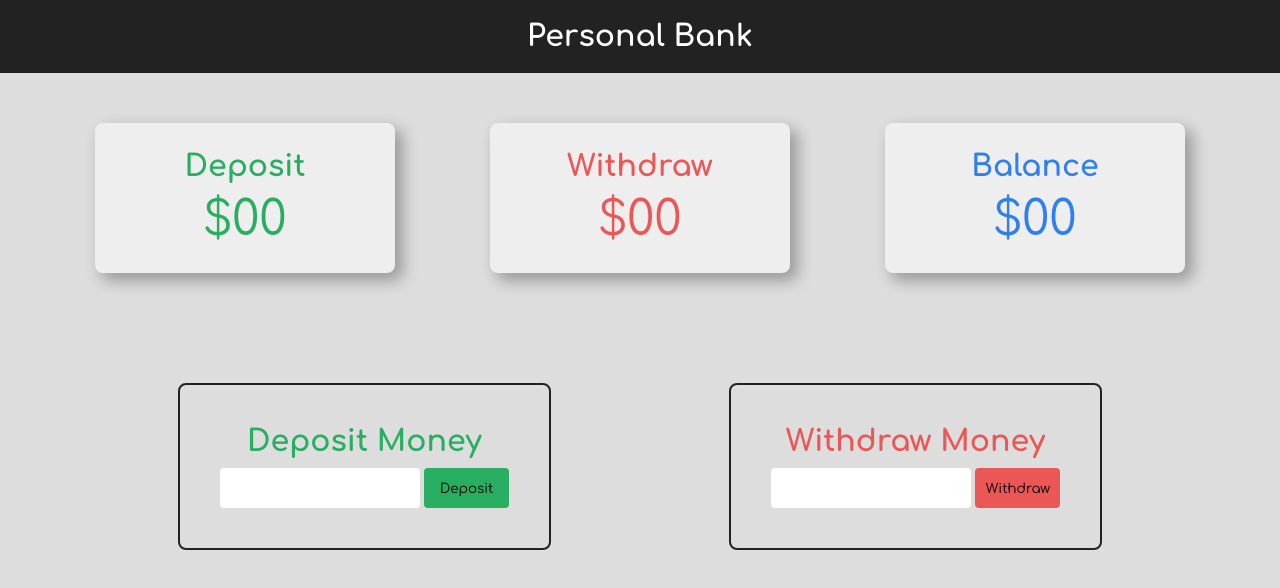
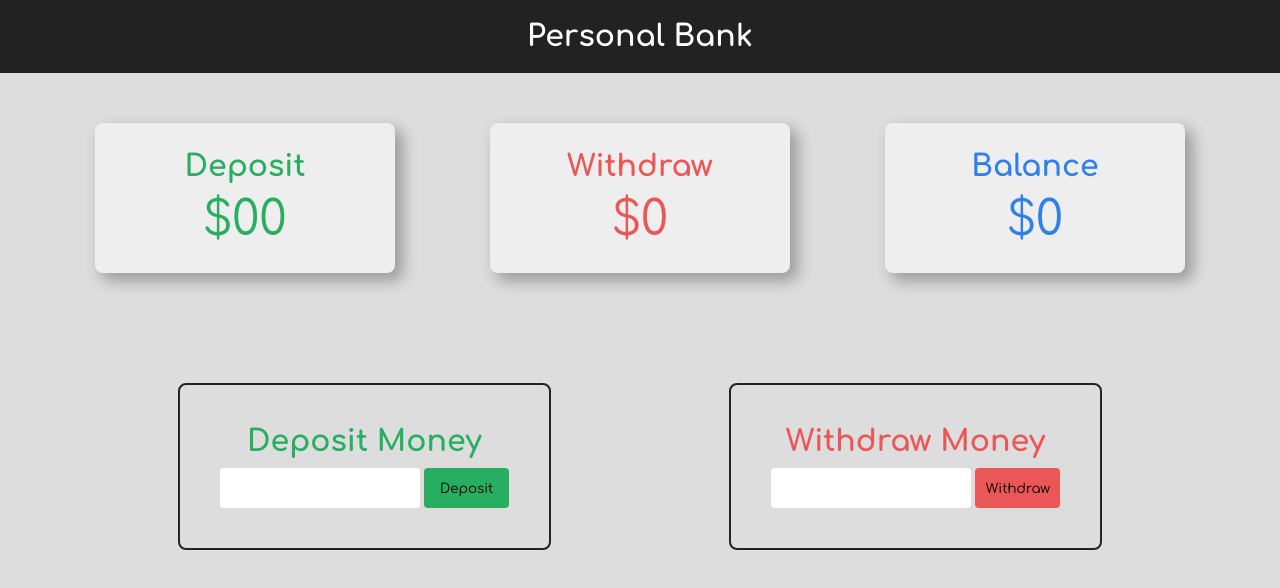
Before and after one commit to Al-Amin931761/personal-bank, a plain HTML site: page index.html in a window 1280 px wide. Both pictures are taken after a click on the button "Withdraw". Drawn offline with Linux system fonts and the light colour scheme.

Commit message:
withdraw

```diff
--- a/index.html
+++ b/index.html
@@ -27,7 +27,7 @@
                 </div>
                 <div class="output-card red">
                     <h1>Withdraw</h1>
-                    <p>$<span>00</span></p>
+                    <p>$<span id="withdraw-output">00</span></p>
                 </div>
                 <div class="output-card blue">
                     <h1>Balance</h1>
--- a/js/script.js
+++ b/js/script.js
@@ -1,7 +1,10 @@
 let depositValue = document.getElementById("deposit-value");
+let withdrawValue = document.getElementById("withdraw-value");
 let depositOutput = document.getElementById('deposit-output');
+let withdrawOutput = document.getElementById('withdraw-output');
 let balanceOutput = document.getElementById('balance-output');
 
+// deposit
 function deposit() {
     // deposit value update
     depositOutput.innerText = Number(depositOutput.innerText) + Number(depositValue.value);
@@ -12,3 +15,15 @@ function deposit() {
     // clear input field
     depositValue.value = '';
 }
+
+// withdraw
+function withdraw() {
+    // withdraw value update
+    withdrawOutput.innerText = Number(withdrawOutput.innerText) + Number(withdrawValue.value);
+
+    // balance value update
+    balanceOutput.innerText = Number(balanceOutput.innerText) - Number(withdrawValue.value);
+
+    // clear input field
+    withdrawValue.value = '';
+}
```
